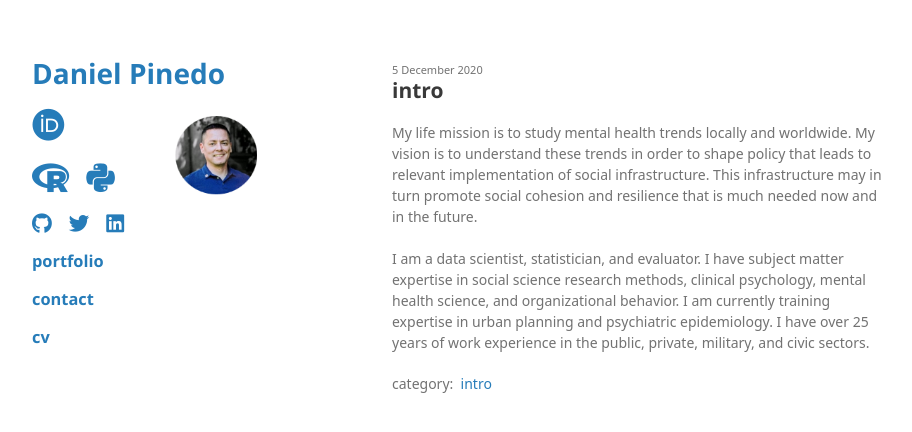
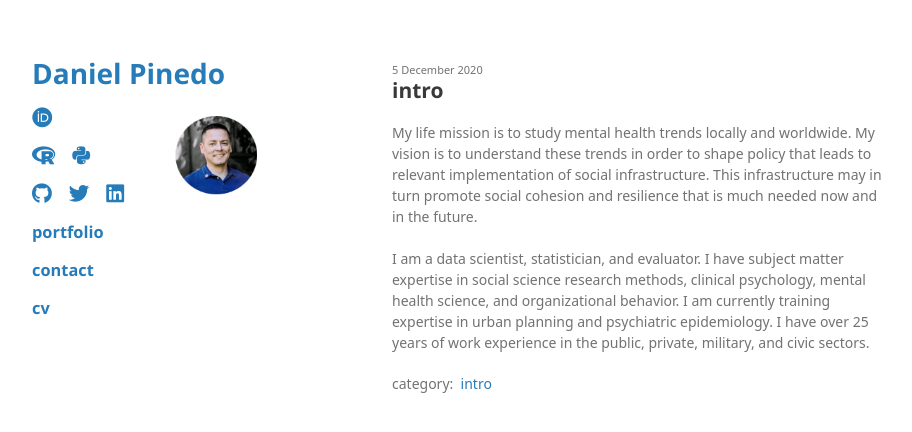
Before and after one commit to odenipinedo/odenipinedo.github.io, a Jekyll site: the page built from index.html, in a window 1280 px wide. Shown: the top 432 px of the page, without its empty margins (178-1090 px from the left). Built offline with Jekyll 4.4.1, drawn with Linux system fonts in a browser that asks for light colours; nearby versions of some CDN libraries; some web fonts are replaced; a style sheet for code colours, icons or effects is not loaded; the repository's description, which GitHub fills in, is left out.

Commit message:
Update head.html

```diff
--- a/_includes/head.html
+++ b/_includes/head.html
@@ -5,10 +5,10 @@
      <div class="list-group">
       <h3>
       <a href="https://orcid.org/0000-0002-1864-1303" class="btn" target="_blank" rel="noopener noreferrer">
-        <i class="fab fa-orcid fa-2x"></i>&nbsp; &nbsp;
+        <i class="fab fa-orcid fa-lg"></i>&nbsp; &nbsp;
       </a>
-      <a href="https://scholar.google.com/citations?hl=en&user=owb4eZUAAAAJ" class="btn">
-        <i class="ai ai-google-scholar ai-2x"></i>&nbsp; &nbsp;
+      <a href="https://scholar.google.com/citations?hl=en&user=owb4eZUAAAAJ" class="btn" target="_blank" rel="noopener noreferrer">
+        <i class="ai ai-google-scholar ai-lg"></i>&nbsp; &nbsp;
       </a>
       </h3>
     </div>
@@ -16,10 +16,10 @@
     <div class="list-group">
       <h3>
       <a href="https://pinedo.org/R" class="btn">
-        <i class="fab fa-r-project fa-2x"></i>&nbsp; &nbsp;
+        <i class="fab fa-r-project fa-lg"></i>&nbsp; &nbsp;
       </a>
       <a href="https://pinedo.org/Python" class="btn">
-        <i class="fab fa-python fa-2x"></i>
+        <i class="fab fa-python fa-lg"></i>
       </a>
       </h3>
     </div>
```
